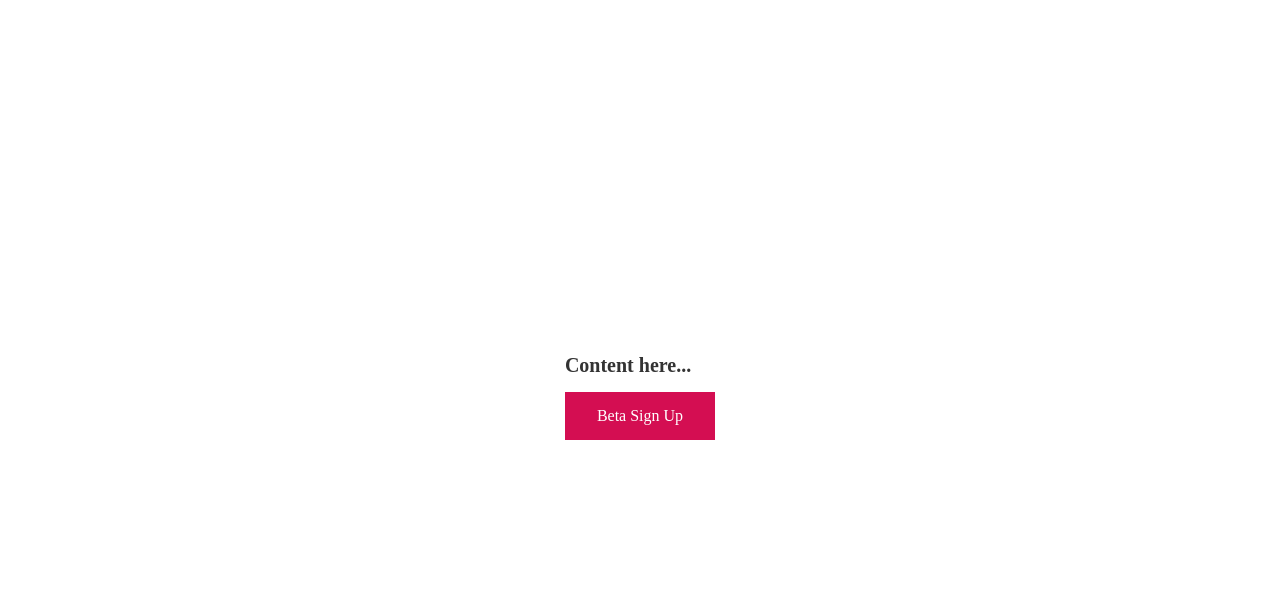
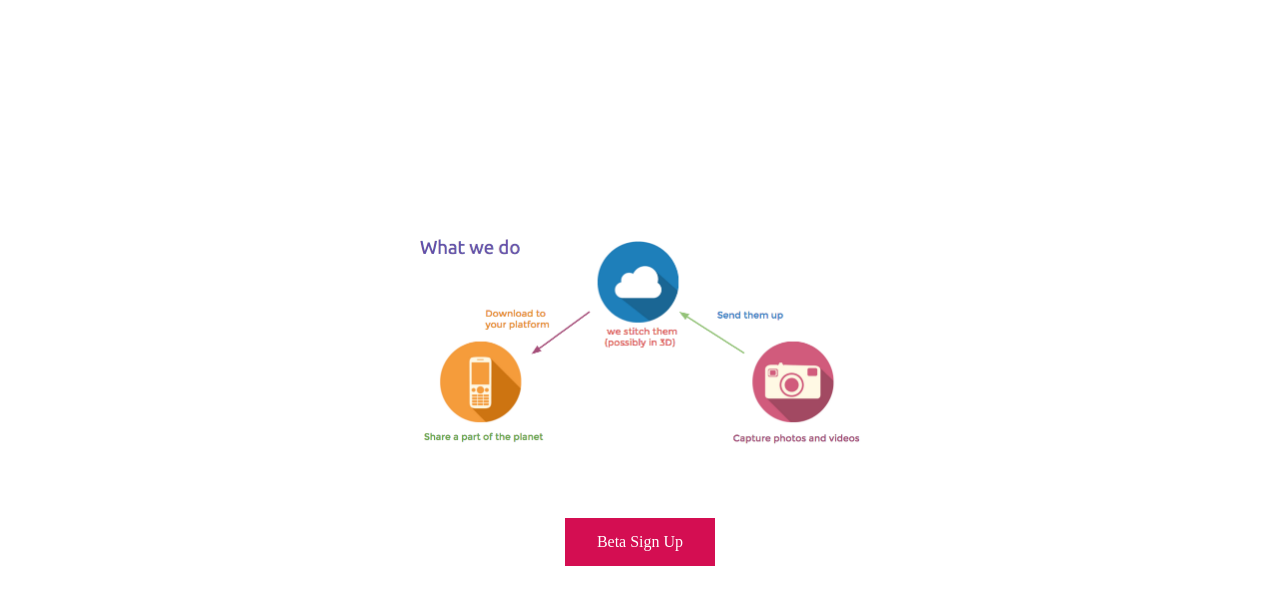
Before and after one commit to Rlin415/SP-Front-End, a website: page index.html in a window 1280 px wide. Shown: the part 61-666 px from the top of the page. Drawn offline with Linux system fonts and the light colour scheme.

Commit message:
added content and font

```diff
--- a/index.html
+++ b/index.html
@@ -4,6 +4,7 @@
   <head>
     <meta charset='utf-8'>
     <title>SP</title>
+    <link href='https://fonts.googleapis.com/css?family=Montserrat:400,700' rel='stylesheet' type='text/css'>
     <link rel='stylesheet' type='text/css' href='assets/css/main.css'>
   </head>
 
@@ -25,7 +26,9 @@
 
     <section class='about'>
       <div>
-        <h3>Content here...</h3>
+        <div class='content'>
+          <img class='image' src='assets/images/content.png'>
+        </div>
         <div class='button-wrapper'>
           <a class='signup'>Beta Sign Up</a>
         </div>
```
